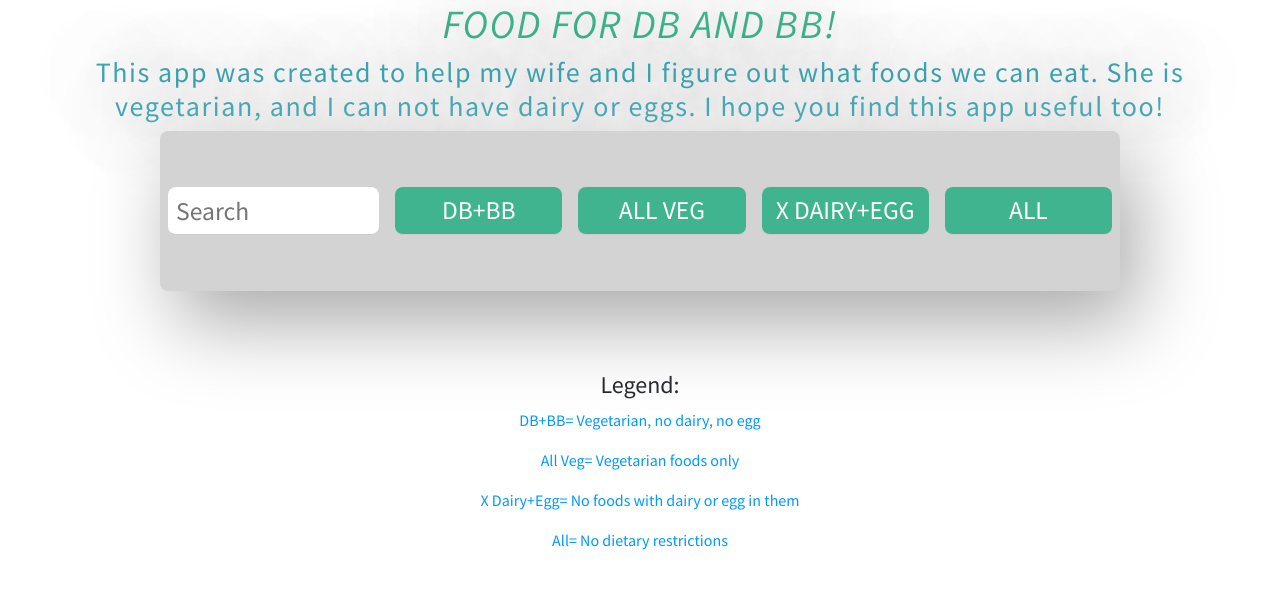
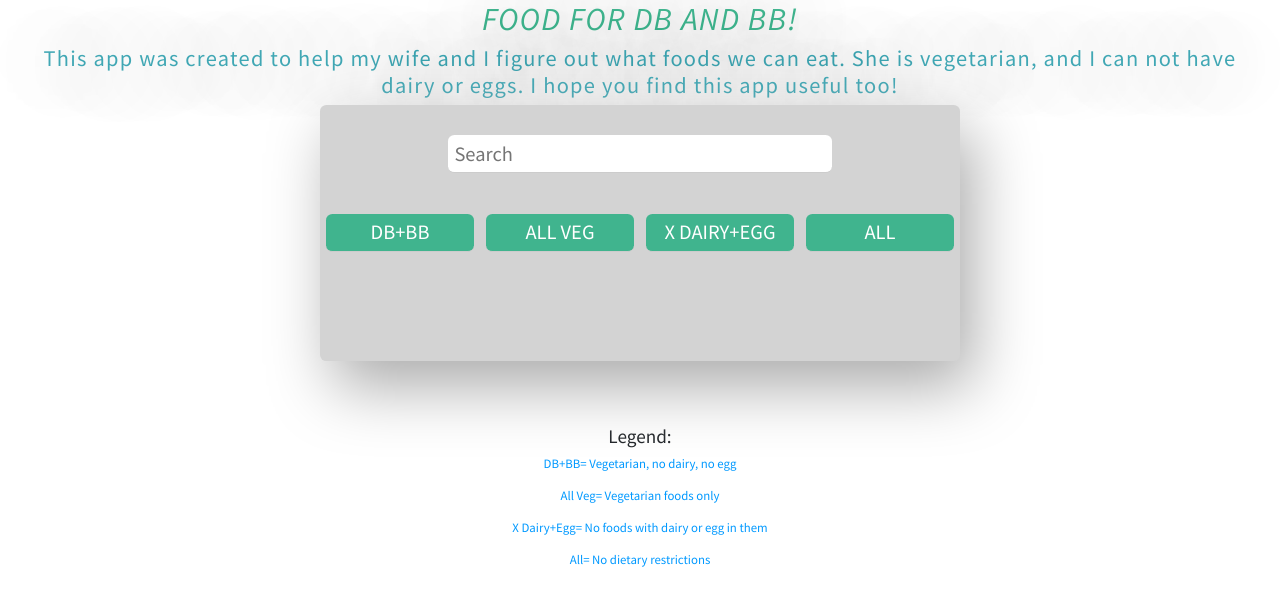
Before and after one commit to danbushong/almostvegan, a React (Create React App) app in the folder src/: page / in a window 1280 px wide. Shown: the top 606 px of the page. Built offline with nearby package versions, Linux system fonts and the light colour scheme; the HTML template or start-up script is replaced by a standard one.

Commit message:
set media query at dif px

```diff
--- a/src/App.css
+++ b/src/App.css
@@ -175,6 +175,8 @@ h3{
   font-size: 1.3rem;
 }
 
+
+
 @media only screen and (max-width: 1000px) {
 
   html {
@@ -197,3 +199,20 @@ h3{
 
 
 }
+@media only screen and (min-width: 650px){
+  html{
+    font-size: 80%;
+  }
+  .search-form {
+    width: 50rem;
+    height: 20rem;
+
+  }
+  .search-form input[type="text"] {
+    position: absolute;
+    top: 30px;
+    padding: 0 0.5rem;
+    width: 60%;
+    color: #555;
+  }
+}
```
